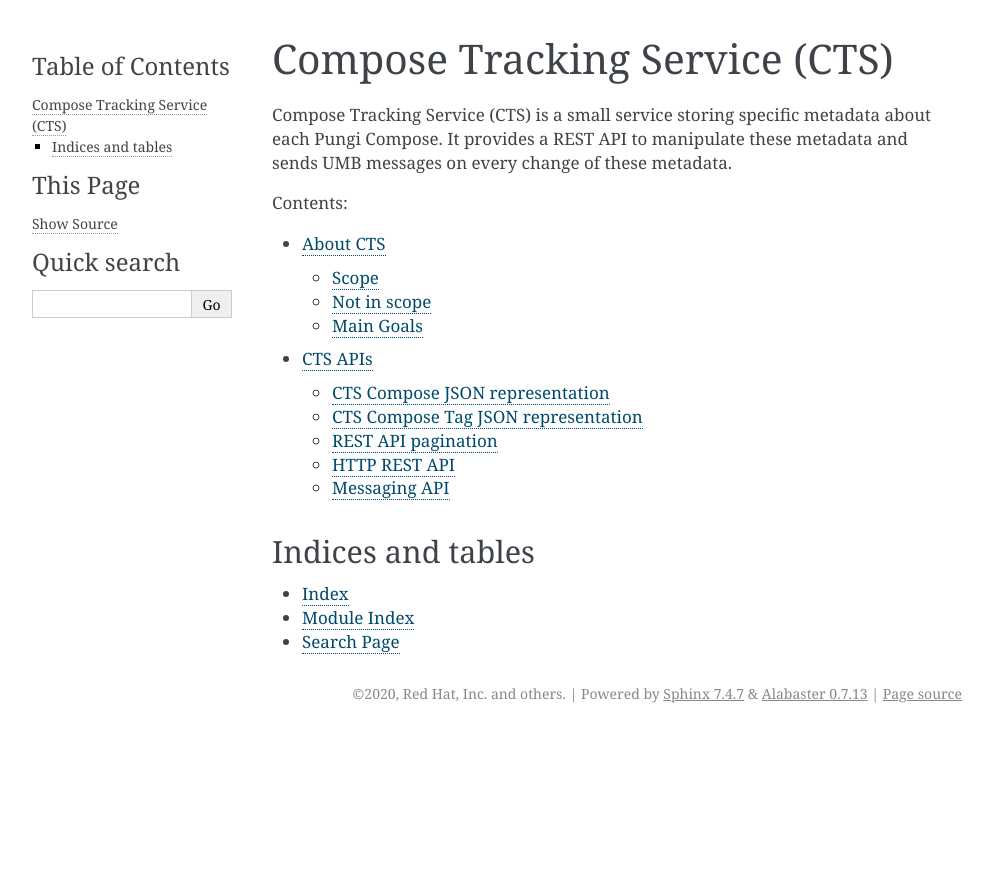
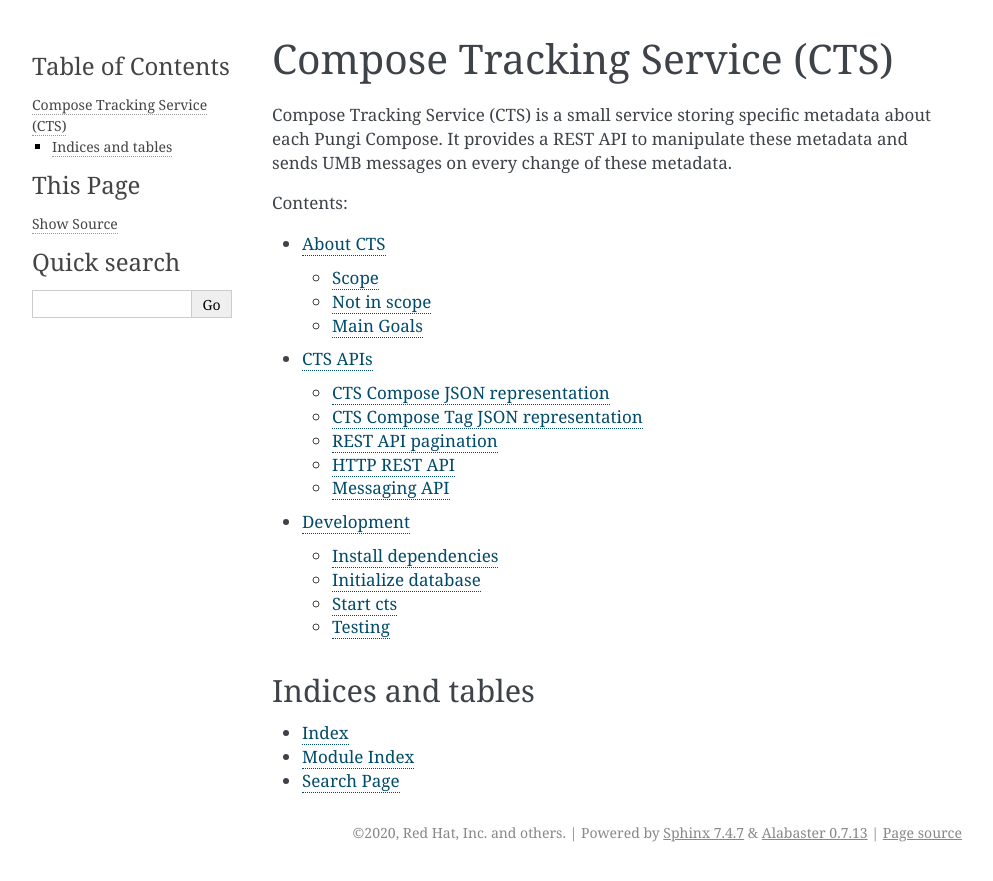
Before and after one commit to release-engineering/cts, a Sphinx documentation site: the page built from docs/index.rst, in a window 1280 px wide. Shown: the top 881 px of the page, without its empty margins (148-1141 px from the left). Built offline with Sphinx 7.4.7, drawn with Linux system fonts in a browser that asks for light colours.

Commit message:
Update development doc and README
Signed-off-by: Haibo Lin <hlin@redhat.com>

```diff
--- /dev/null
+++ b/docs/dev.rst
@@ -0,0 +1,31 @@
+===========
+Development
+===========
+
+Install dependencies
+====================
+
+.. sourcecode:: none
+
+    $ pip install -r requirements.txt
+
+Initialize database
+===================
+
+.. sourcecode:: none
+
+    $ ./create_sqlite_db
+
+Start cts
+=========
+
+.. sourcecode:: none
+
+    $ ./start_cts_from_here
+
+Testing
+=======
+
+.. sourcecode:: none
+
+    $ tox
--- a/docs/index.rst
+++ b/docs/index.rst
@@ -16,6 +16,7 @@
 
    about
    api
+   dev
 
 Indices and tables
 ==================
```
Also changed, not shown: README.md (+6 -0 lines).
